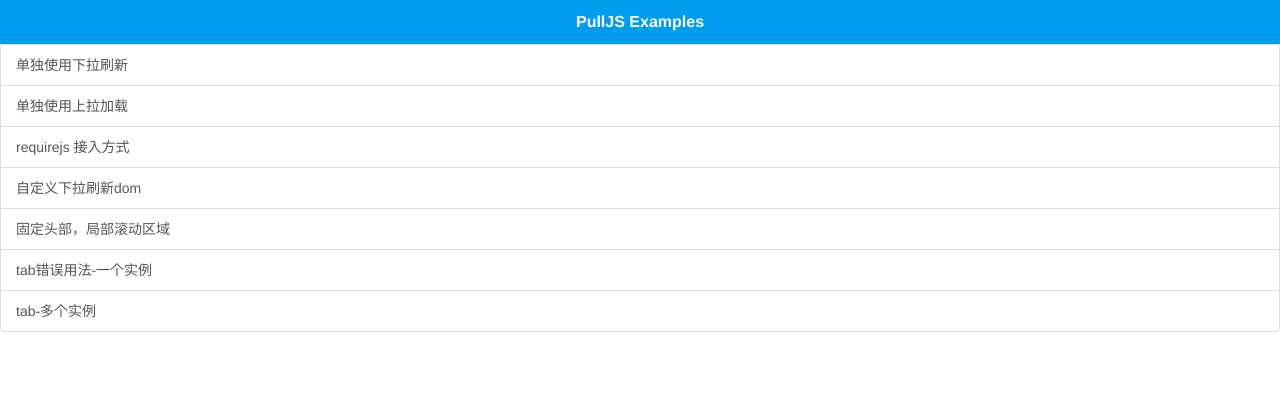
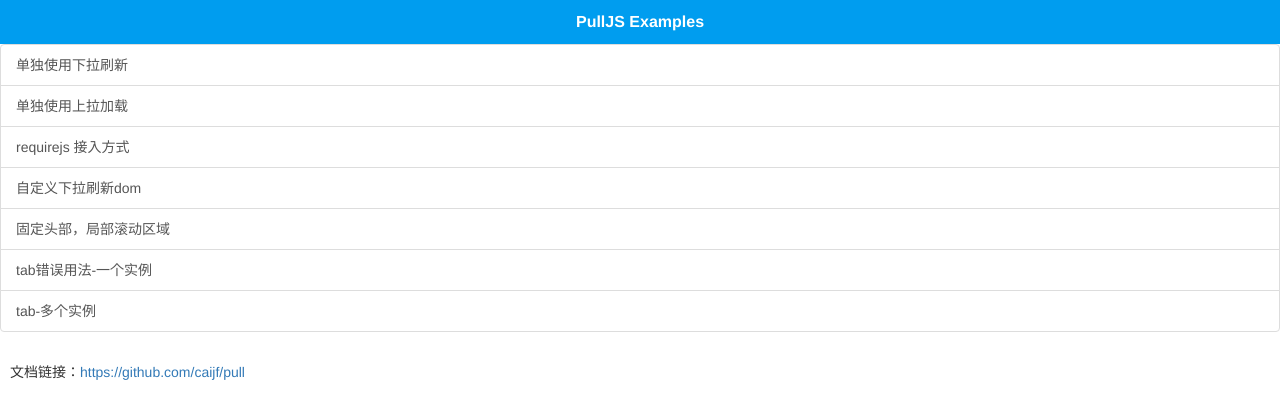
Before and after one commit to caijf/pull, a website: page examples/index.html in a window 1280 px wide. Drawn offline with nearby package versions, Linux system fonts and the light colour scheme.

Commit message:
添加示例链接

```diff
--- a/examples/index.html
+++ b/examples/index.html
@@ -20,6 +20,8 @@
             <a href="./tab.html" class="list-group-item">tab错误用法-一个实例</a>
             <a href="./tab-more-instance.html" class="list-group-item">tab-多个实例</a>
         </div>
+        <br>
+        <p style="padding: 10px;">文档链接：<a href="https://github.com/caijf/pull">https://github.com/caijf/pull</a></p>
     </div>
 </body>
 </html>
```
Also changed, not shown: README.md.
